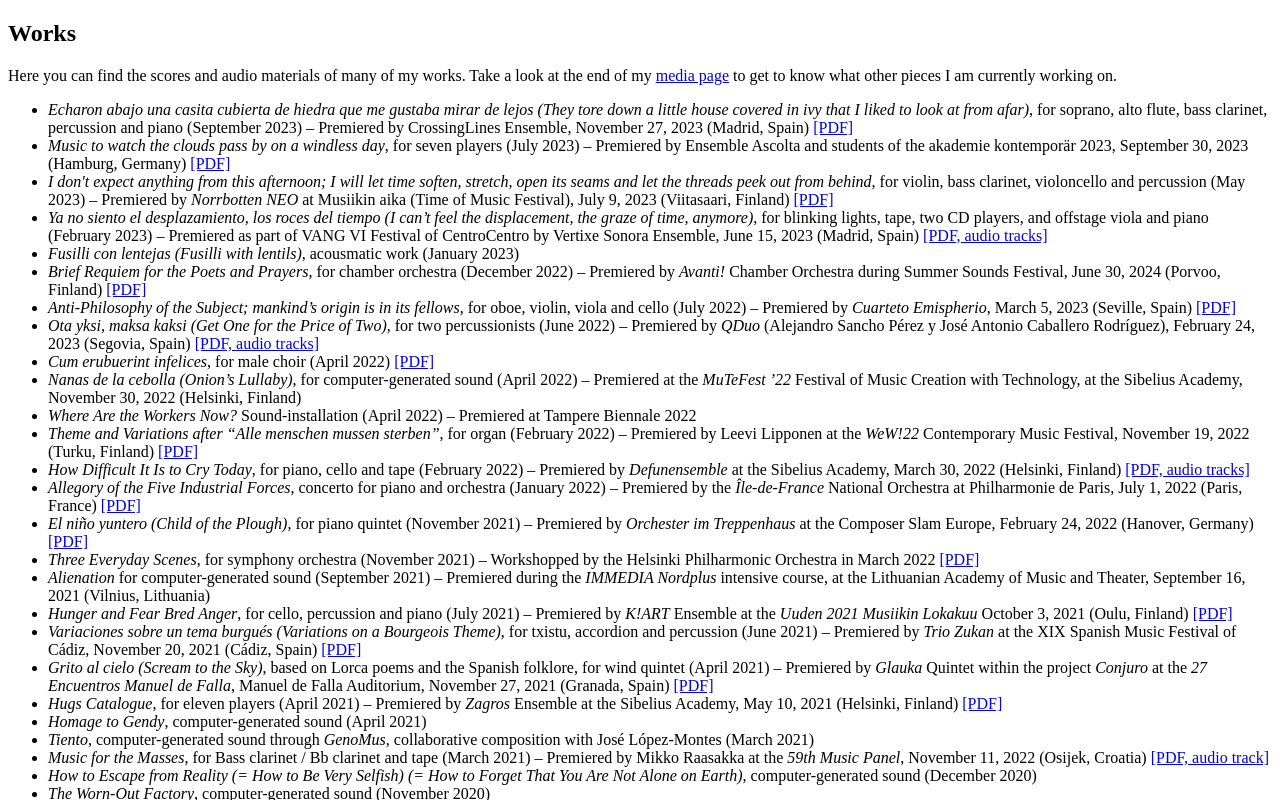
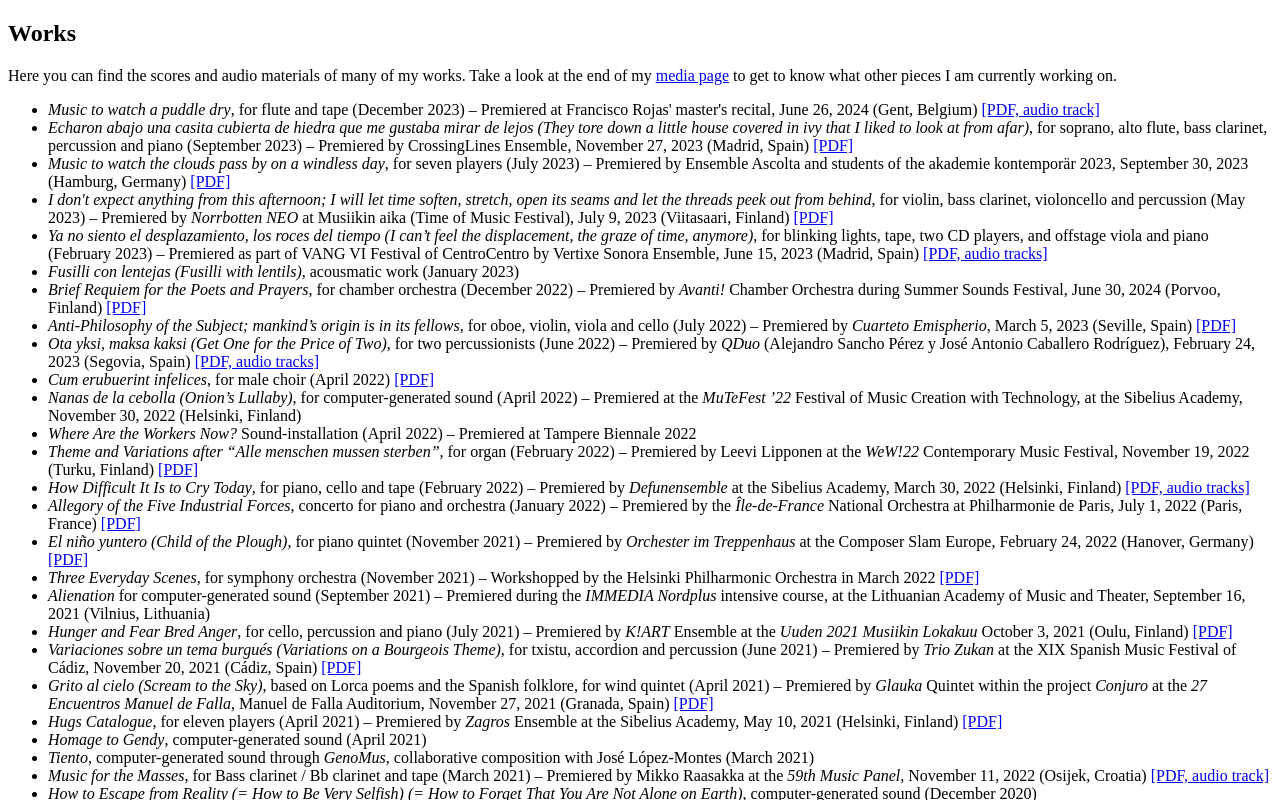
Before and after one commit to Kyokatarz/pilar-website-nextjs, a Next.js app: page /WorksPage/WorksPage in a window 1280 px wide. Shown: the top 800 px of the page. Built offline with nearby package versions, Linux system fonts and the light colour scheme.

Commit message:
New work link added

```diff
--- a/src/pages/WorksPage/WorksPage.tsx
+++ b/src/pages/WorksPage/WorksPage.tsx
@@ -17,6 +17,19 @@ const WorksPage = () => {
       </span>
 
       <ul className="text-justify">
+        <ListItem>
+          <em>Music to watch a puddle dry</em>, for flute and tape (December
+          2023) – Premiered at Francisco Rojas' master's recital, June 26, 2024
+          (Gent, Belgium){" "}
+          <a
+            href="https://archive.org/details/music-to-watch-a-puddle-dry"
+            target="_blank"
+            rel="noreferrer"
+            className="text-blue-500"
+          >
+            [PDF, audio track]
+          </a>
+        </ListItem>
         <ListItem>
           <em>
             Echaron abajo una casita cubierta de hiedra que me gustaba mirar de
```
